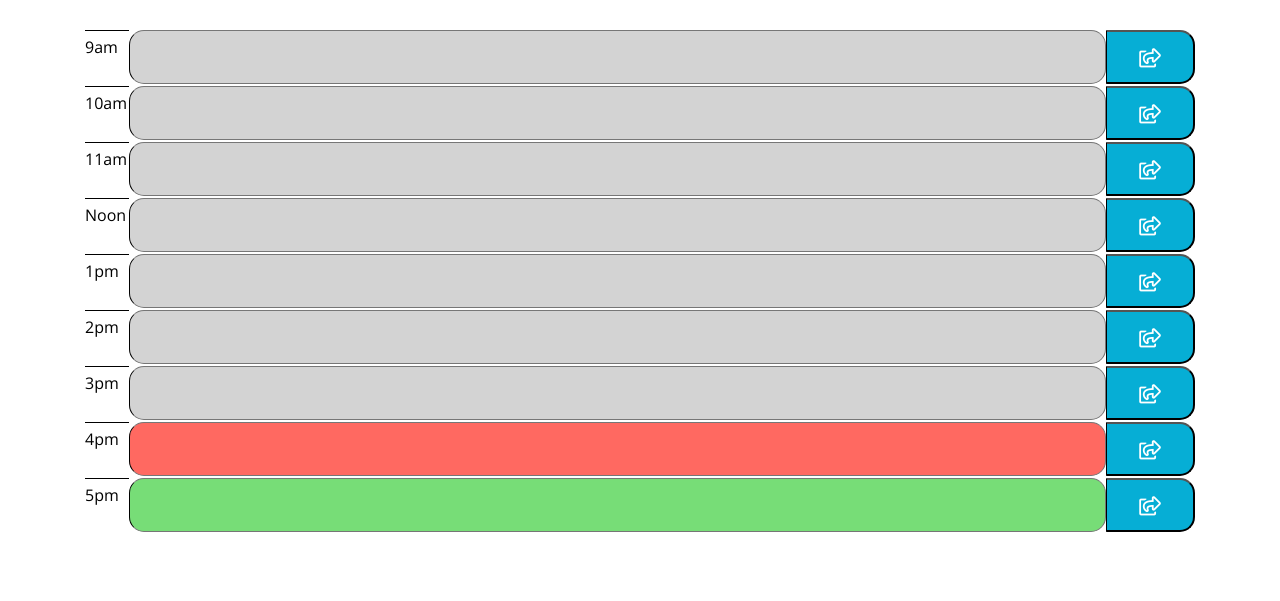
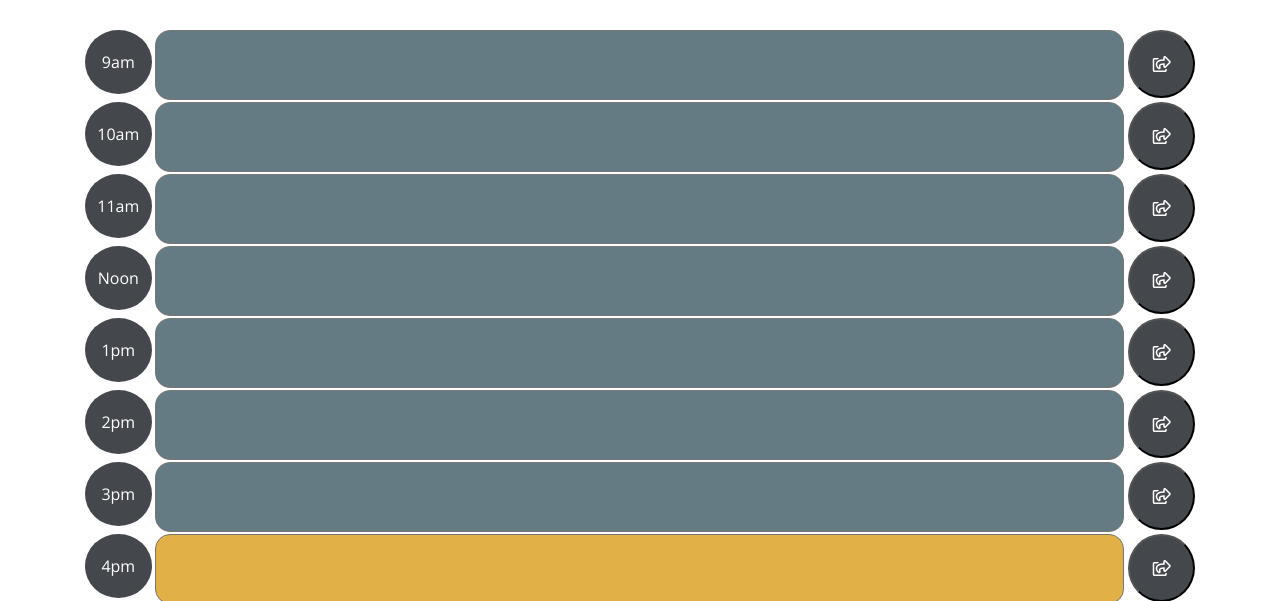
Before and after one commit to ngalter/planner, a plain HTML site: page index.html in a window 1280 px wide. Shown: the part 448-1049 px from the top of the page. Before the commit the page ends 1012 px from the top, so only its background shows below. Drawn offline with nearby package versions, Linux system fonts and the light colour scheme.

Commit message:
colors
Sherwin Williams office paint color scheme

```diff
--- a/assets/css/style.css
+++ b/assets/css/style.css
@@ -13,7 +13,6 @@ textarea{
   background: transparent;
   resize: none;
   color: #000000;
-  border-left: 1px solid black;
   padding: 10px;
 }
 
@@ -31,13 +30,6 @@ textarea{
   border-bottom: 10px solid black;
 }
 
-/*.jumbotron{
-  background-image: url("./assets/img/mcttpic.jpg");
-  background-size: cover;
-  background-repeat: no-repeat;
-  max-height: 500px;
- }*/
-
 .description{
   white-space: pre-wrap;
 }
@@ -45,7 +37,8 @@ textarea{
 .time-block{
   text-align: center;
   border-radius: 15px;
-  width: 88%;
+  margin-left: .2em;
+  width: 87.3%;
 }
 
 .row {
@@ -55,39 +48,41 @@ textarea{
 }
 
 .hour {
-  background-color: #ffffff;
-  color: #000000;
-  border-top: 1px solid #000000;
-  width: 4%;
-  padding-top: .5em;
+  border-radius: 100%;
+  text-align: center;
+  margin-top: 0em;
+  margin-bottom: 0em;
+  background-color: #44484d;
+  color: #ffffff;
+  width: 6%;
+  padding: 1.5em .6em 1.5em .6em;
   float:left;
 }
 
 .past {
-  background-color: #d3d3d3;
-  color: white;
+  background-color: #657b83;
+  color: whitesmoke;
 }
 
 .present {
-  background-color: #ff6961;
+  background-color: #e1b047;
   color: white;
 }
 
 .future {
-  background-color: #77dd77;
+  background-color: #175a6c;
   color: white;
 }
 
 .saveBtn {
-  border-left: 1px solid black;
-  border-top-right-radius: 15px;
-  border-bottom-right-radius: 15px;
-  background-color: #06AED5;
-  font-size: 1.2em;
-
-  color: white;
-  padding: .8em .4em .8em .4em;
-  width: 8%;
+  border-radius: 100%;
+  text-align: center;
+  margin-top: 0em;
+  margin-bottom: 0em;
+  background-color:#44484d;
+  color: #ffffff;
+  width: 6%;
+  padding: 1.5em .6em 1.5em .6em;
   float: right;
 }
 
--- a/assets/js/script.js
+++ b/assets/js/script.js
@@ -32,12 +32,12 @@ $(document).ready(function () {
             var myHr = indexHour(i);
             var myId = "#" + myHr;
             if (parseInt(currentHour) >= 18 && parseInt(currentHour) <= 24) {
-                var calInput = $("<textarea rows='2'>").addClass("past time-block data").attr("id", myHr);
+                var calInput = $("<textarea rows='3'>").addClass("past time-block data").attr("id", myHr);
             }
             else {
-                var calInput = $("<textarea rows='2'>").addClass("future time-block data").attr("id", myHr);
+                var calInput = $("<textarea rows='3'>").addClass("future time-block data").attr("id", myHr);
             }
-            var calBtn = $("<button>").html("<i class=\"far xl fa-share-square\"></i>").addClass("saveBtn");
+            var calBtn = $("<button>").html("<i class=\"far fa-share-square\"></i>").addClass("saveBtn");
             $("#timeBlock").append(calHour, calInput, calBtn);
         });
         $("button").click(function () {
```
